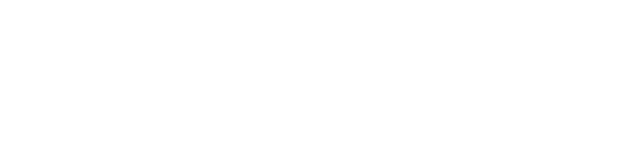
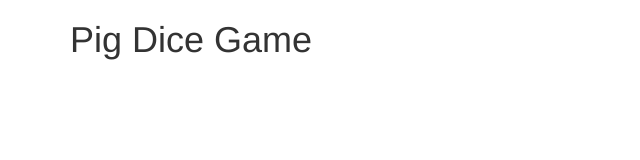
Before and after one commit to brussell36/pig-dice-game, a plain HTML site: page index.html in a window 1280 px wide. Shown: the whole page, without its empty margins (0-640 px from the left). Drawn offline with Linux system fonts and the light colour scheme.

```diff
--- a/index.html
+++ b/index.html
@@ -7,9 +7,11 @@
     <link rel="stylesheet" href="css/styles.css">
     <script src="js/jquery-3.5.1.js"></script>
     <script src="js/scripts.js"></script>
-  <title>Document</title>
+    <title>Pig Dice Game</title>
   </head>
   <body>
-
+    <div class="container">
+      <h1>Pig Dice Game</h1>
+    </div>
   </body>
 </html>
--- a/js/scripts.js
+++ b/js/scripts.js
@@ -0,0 +1,5 @@
+// Business Logic
+
+
+
+// User Interface
```
Also changed, not shown: 1 other file. Lines whose indentation alone changed are shown as unchanged.
